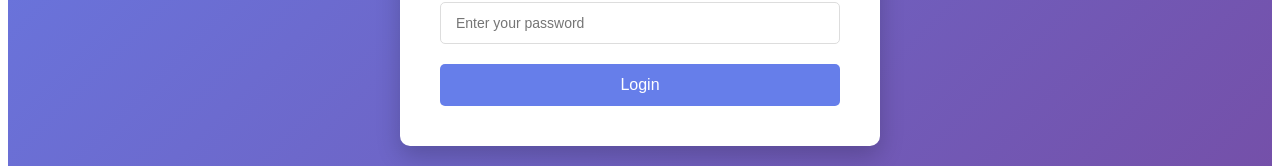
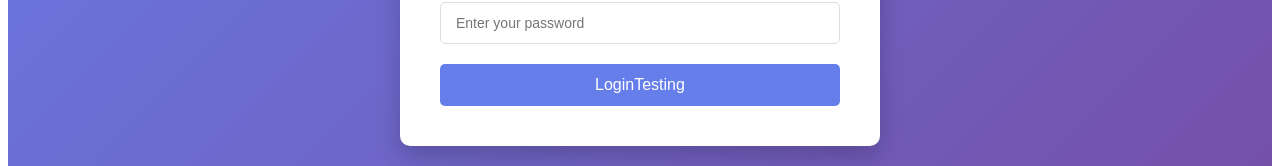
Before and after one commit to Kashyap1199/my-angular17-project, an Angular app: page /auth/login in a window 1280 px wide. Shown: the part 472-638 px from the top of the page. Built offline with nearby package versions, Linux system fonts and the light colour scheme.

Commit message:
Update login.component.html
Added new span for testing - git hub desktop

```diff
--- a/src/app/authentication/components/login/login.component.html
+++ b/src/app/authentication/components/login/login.component.html
@@ -44,6 +44,7 @@
         <span *ngIf="loading" class="spinner"></span>
         <span *ngIf="!loading">Login</span>
         <span *ngIf="loading">Loading...</span>
+        <span>Testing</span>
       </button>
     </form>
   </div>
```
